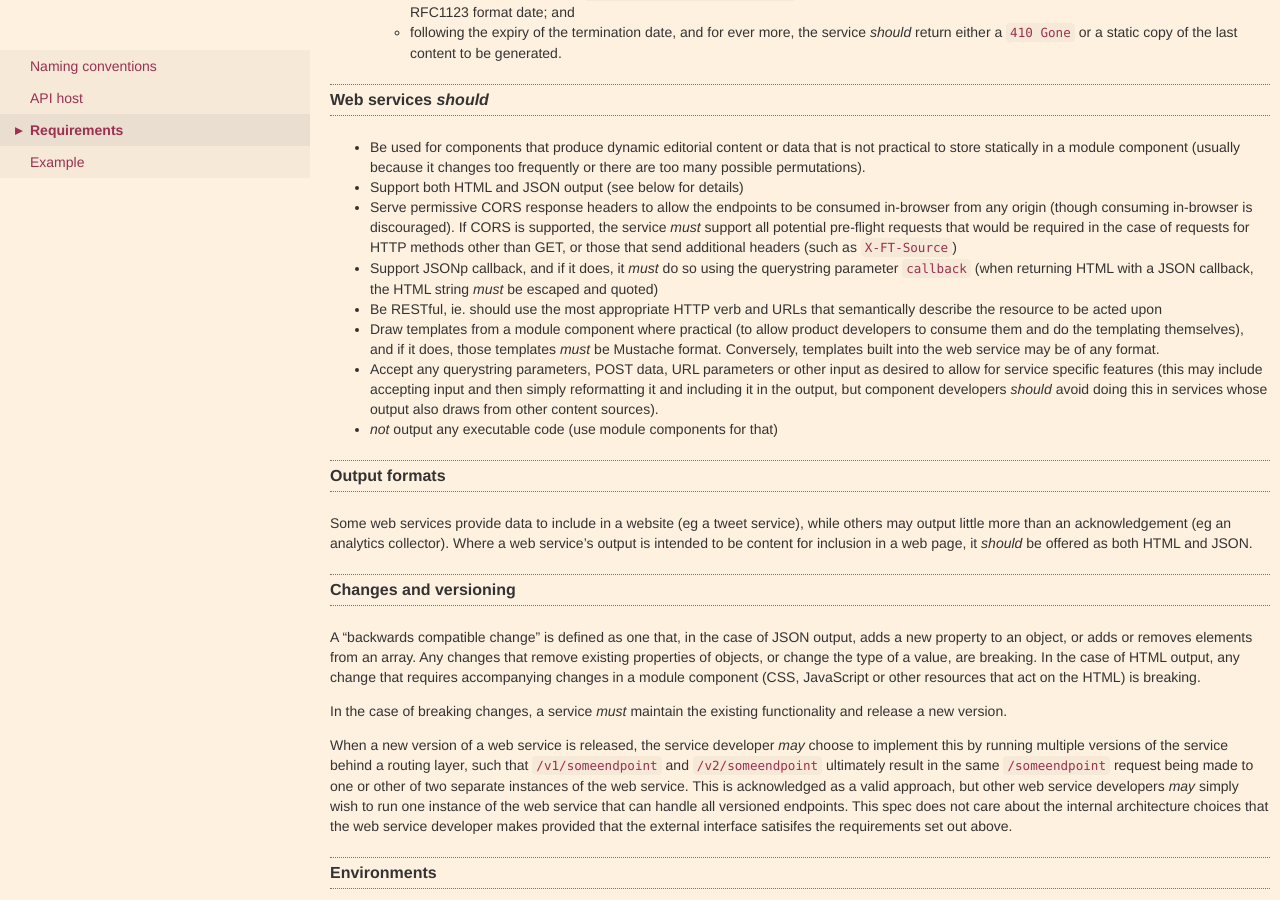
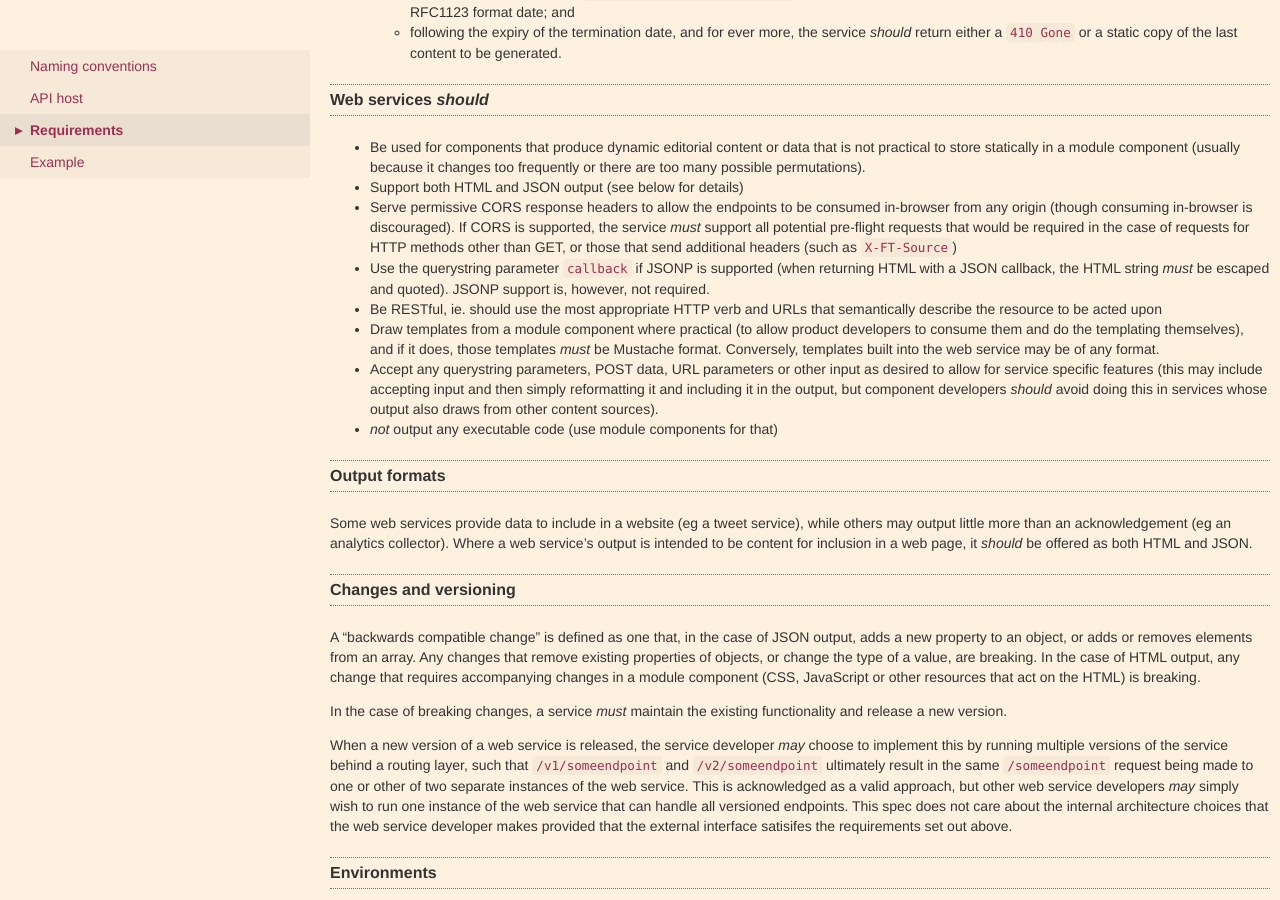
Before and after one commit to Financial-Times/ft-origami, a Jekyll site: the page built from docs/component-spec/web-services.md, in a window 1280 px wide and 900 px high, scrolled down 1474 px. Built offline with Jekyll 4.4.1, drawn with Linux system fonts in a browser that asks for light colours; some web fonts are replaced.

Commit message:
Drop recommendation to implement JSONP - following Rosetta Flash vuln, this is not a best practice anymore

```diff
--- a/docs/component-spec/web-services.md
+++ b/docs/component-spec/web-services.md
@@ -59,7 +59,7 @@ Web services *must* expose an HTTP endpoint on the hostname `{componentname}.web
 * Be used for components that produce dynamic editorial content or data that is not practical to store statically in a module component (usually because it changes too frequently or there are too many possible permutations).
 * Support both HTML and JSON output (see below for details)
 * Serve permissive CORS response headers to allow the endpoints to be consumed in-browser from any origin (though consuming in-browser is discouraged).  If CORS is supported, the service *must* support all potential pre-flight requests that would be required in the case of requests for HTTP methods other than GET, or those that send additional headers (such as `X-FT-Source`)
-* Support JSONp callback, and if it does, it *must* do so using the querystring parameter `callback` (when returning HTML with a JSON callback, the HTML string *must* be escaped and quoted)
+* Use the querystring parameter `callback` if JSONP is supported (when returning HTML with a JSON callback, the HTML string *must* be escaped and quoted).  JSONP support is, however, not required.
 * Be RESTful, ie. should use the most appropriate HTTP verb and URLs that semantically describe the resource to be acted upon
 * Draw templates from a module component where practical (to allow product developers to consume them and do the templating themselves), and if it does, those templates *must* be Mustache format.  Conversely, templates built into the web service may be of any format.
 * Accept any querystring parameters, POST data, URL parameters or other input as desired to allow for service specific features (this may include accepting input and then simply reformatting it and including it in the output, but component developers *should* avoid doing this in services whose output also draws from other content sources).
```
